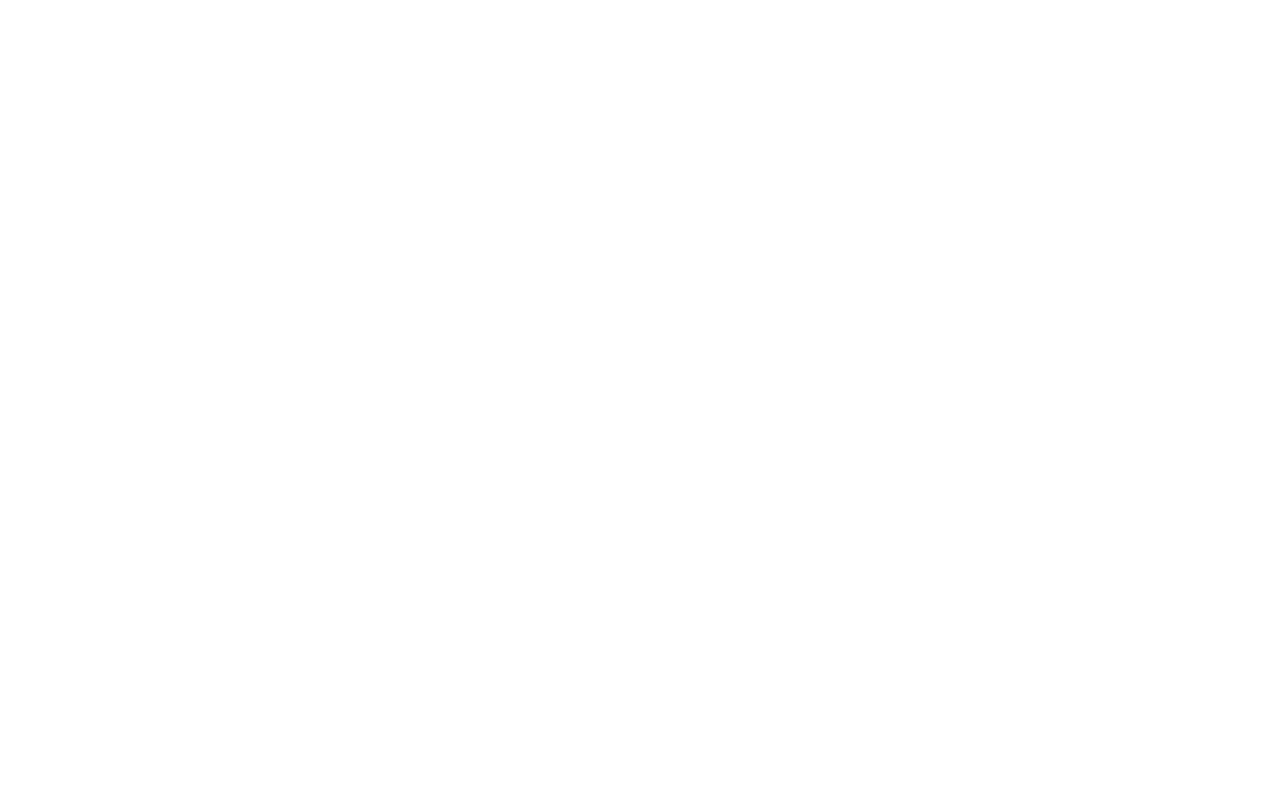
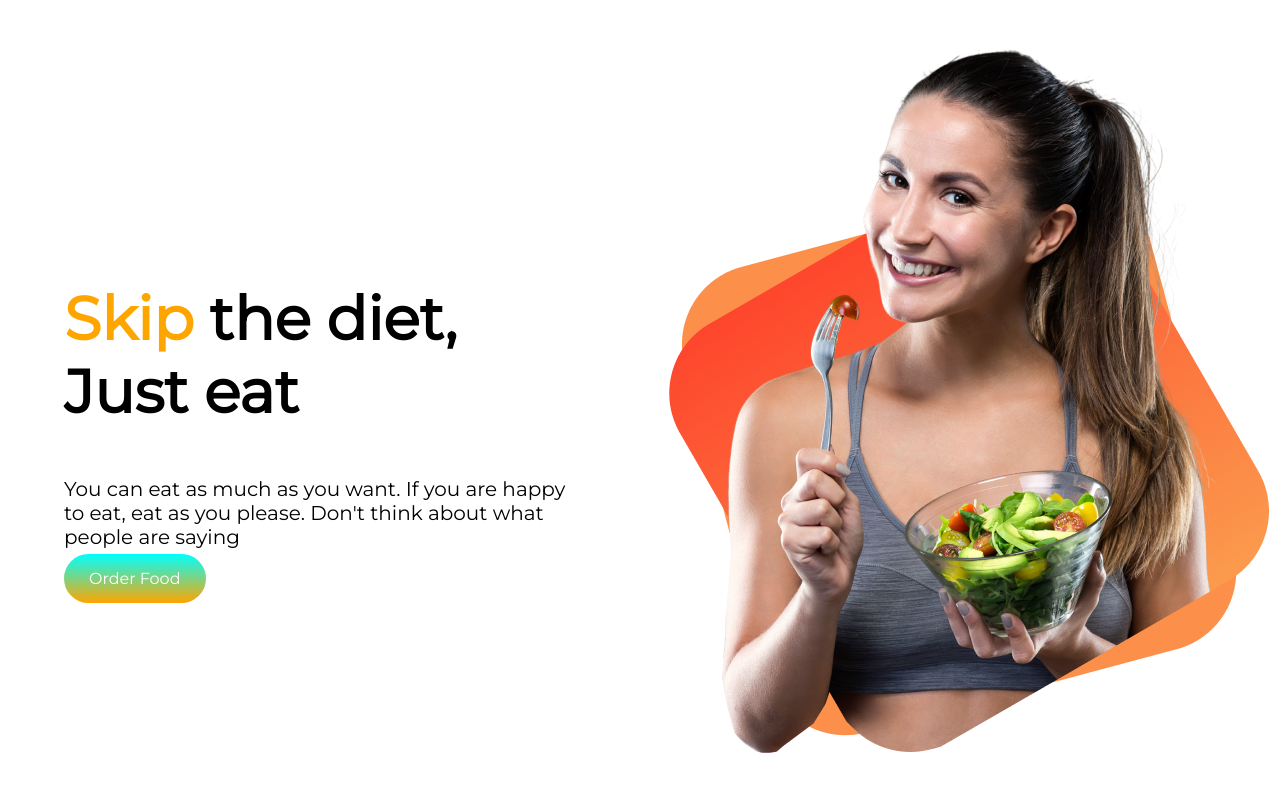
Before and after one commit to yeasirarafatpp/resturent-website, a plain HTML site: page index.html in a window 1280 px wide. Drawn offline with Linux system fonts and the light colour scheme.

Commit message:
one section done

```diff
--- a/index.html
+++ b/index.html
@@ -5,12 +5,25 @@
     <meta charset="UTF-8">
     <meta http-equiv="X-UA-Compatible" content="IE=edge">
     <meta name="viewport" content="width=device-width, initial-scale=1.0">
+    <link rel="preconnect" href="https://fonts.googleapis.com">
+    <link rel="preconnect" href="https://fonts.gstatic.com" crossorigin>
+    <link href="https://fonts.googleapis.com/css2?family=Montserrat&display=swap" rel="stylesheet">
     <link rel="stylesheet" href="style.css">
     <title>Resturent Website</title>
 </head>
 
 <body>
-
+    <section class="first-sec">
+        <div class="half-width">
+            <h1><span class="orange">Skip</span> the diet, <br> Just eat</h1>
+            <p>You can eat as much as you want. If you are happy to eat, eat as you please. Don't think about what
+                people are saying</p>
+            <a href="https://github.com/yeasirarafatpp/resturent-website" target="_blank">Order Food</a>
+        </div>
+        <div class="half-width">
+            <img src="images/first-person.png" alt="">
+        </div>
+    </section>
 </body>
 
 </html>
--- a/style.css
+++ b/style.css
@@ -0,0 +1,31 @@
+body{
+    font-family: 'Montserrat', sans-serif;
+    margin: 0;
+    padding: 0;
+}
+.first-sec{
+    display: flex;
+    align-items: center;
+    height: 820px;
+}
+.half-width{
+    width: 50%;
+    padding-left: 5%;
+}
+.half-width h1{
+    font-size: 60px;
+    font-weight: bold;
+}
+.half-width p{
+    font-size: 20px;
+}
+.half-width a{
+    text-decoration: none;
+    background-image: linear-gradient(cyan, orange);
+    padding: 15px 25px;
+    border-radius: 25px;
+    color: white;
+}
+.orange{
+    color: orange;
+}
```
